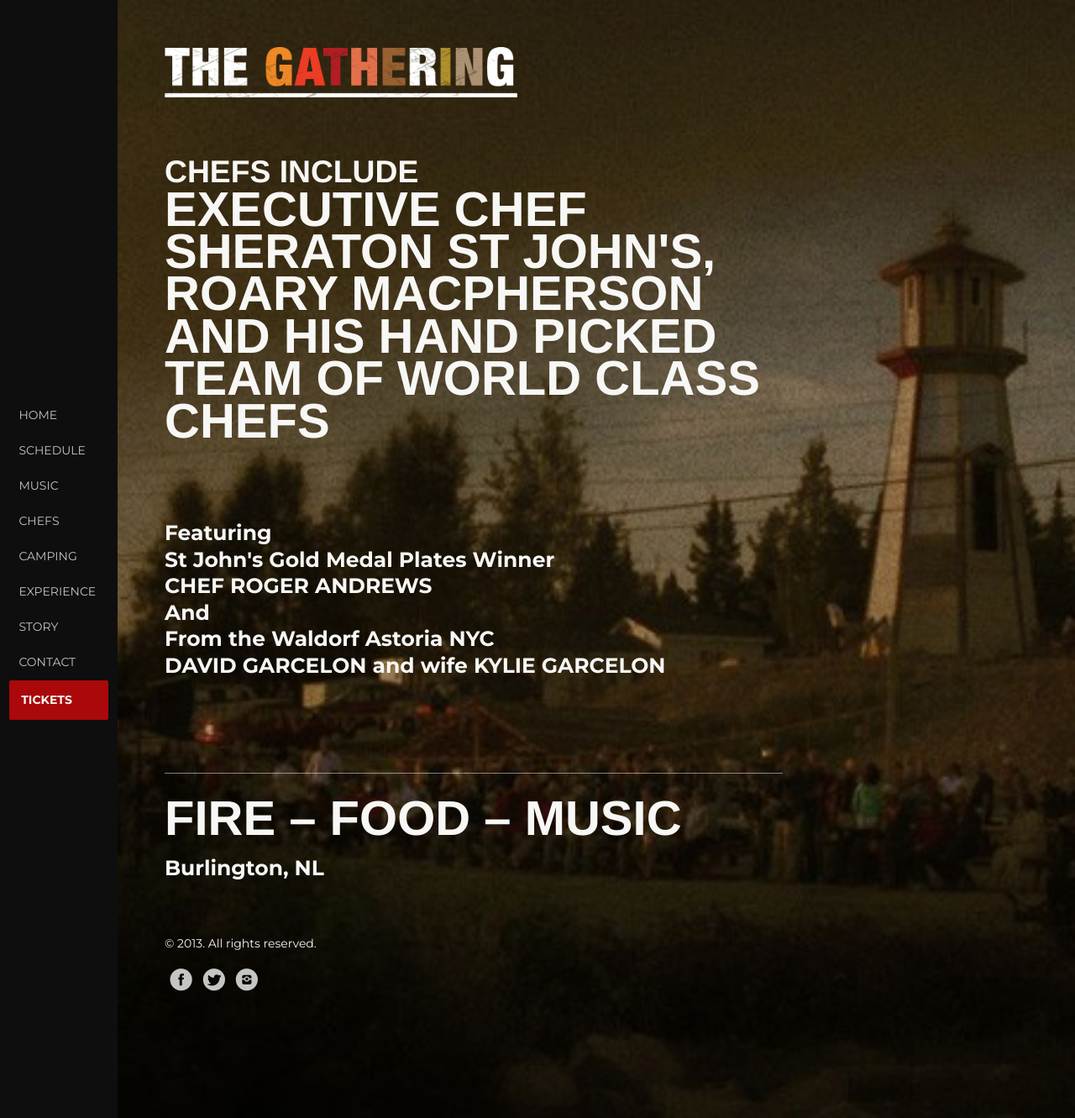
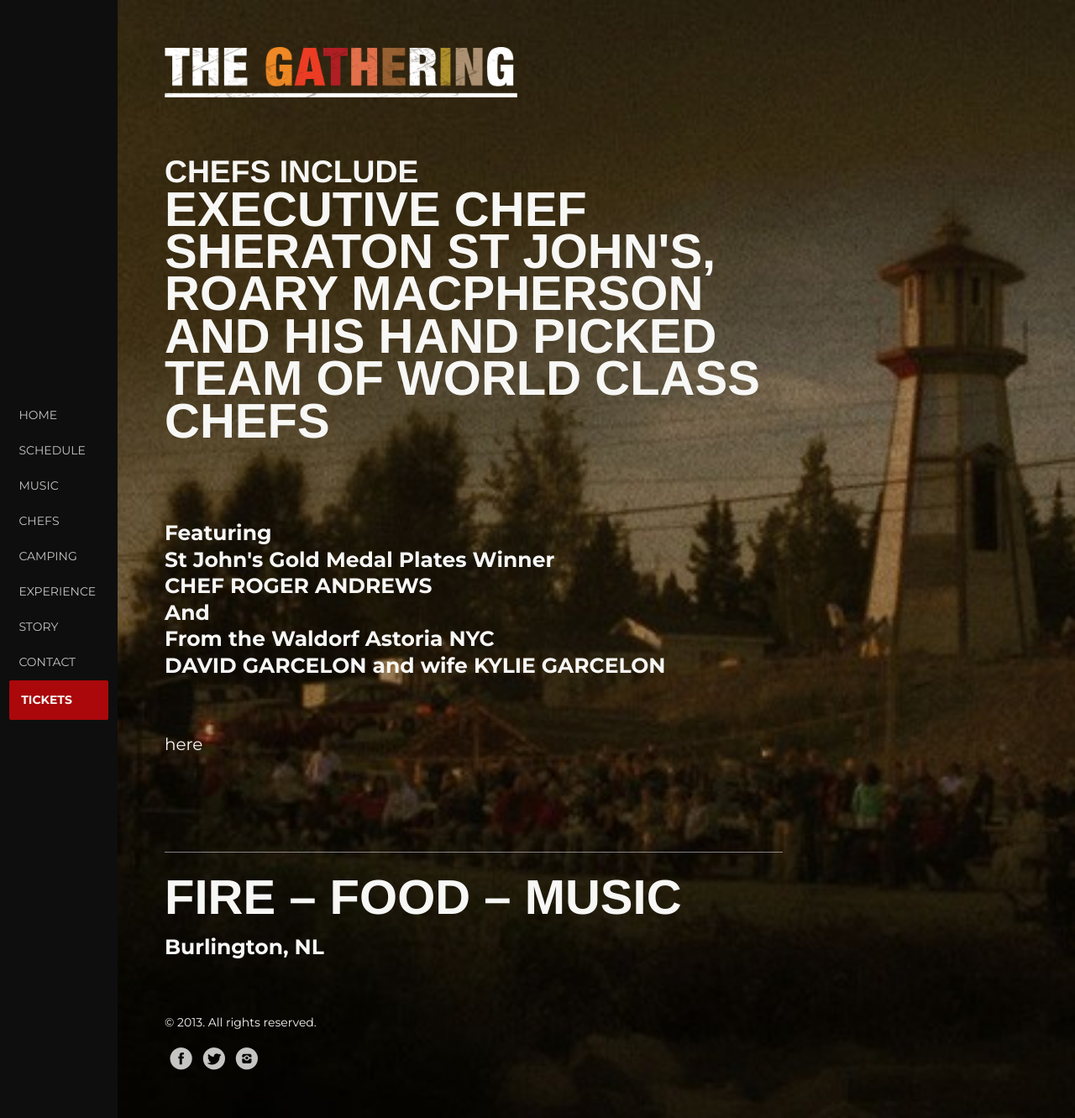
Before and after one commit to jessekorzan/jessekorzan.github.io, a Jekyll site: the page built from src/chefs/index.html, in a window 1280 px wide and 1331 px high. Shown: the whole window at 84% size. Built offline with Jekyll 4.4.1, drawn with Linux system fonts in a browser that asks for light colours.

Commit message:
Updated index.html

```diff
--- a/src/chefs/index.html
+++ b/src/chefs/index.html
@@ -15,6 +17,7 @@
 		From the Waldorf Astoria NYC <br>
 		DAVID GARCELON and wife KYLIE GARCELON</h2>
 
+      <h3>here</h3>
 		{% include content_footer.inc.html %}
 	</div>
 	<div class="bg" style="background-image: url(/assets/images/panels/01.jpg);"></div>
```
Also changed, not shown: other parts of src/chefs/index.html (+2 -0 lines).
